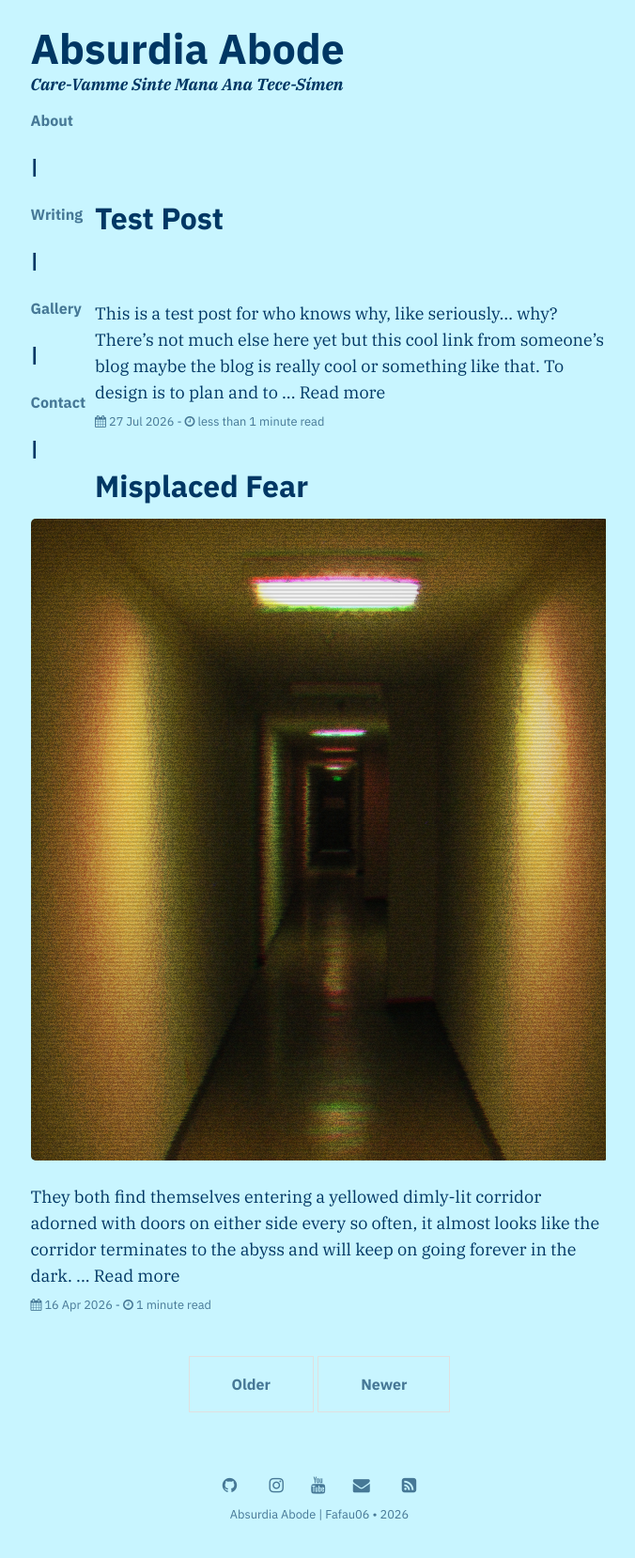
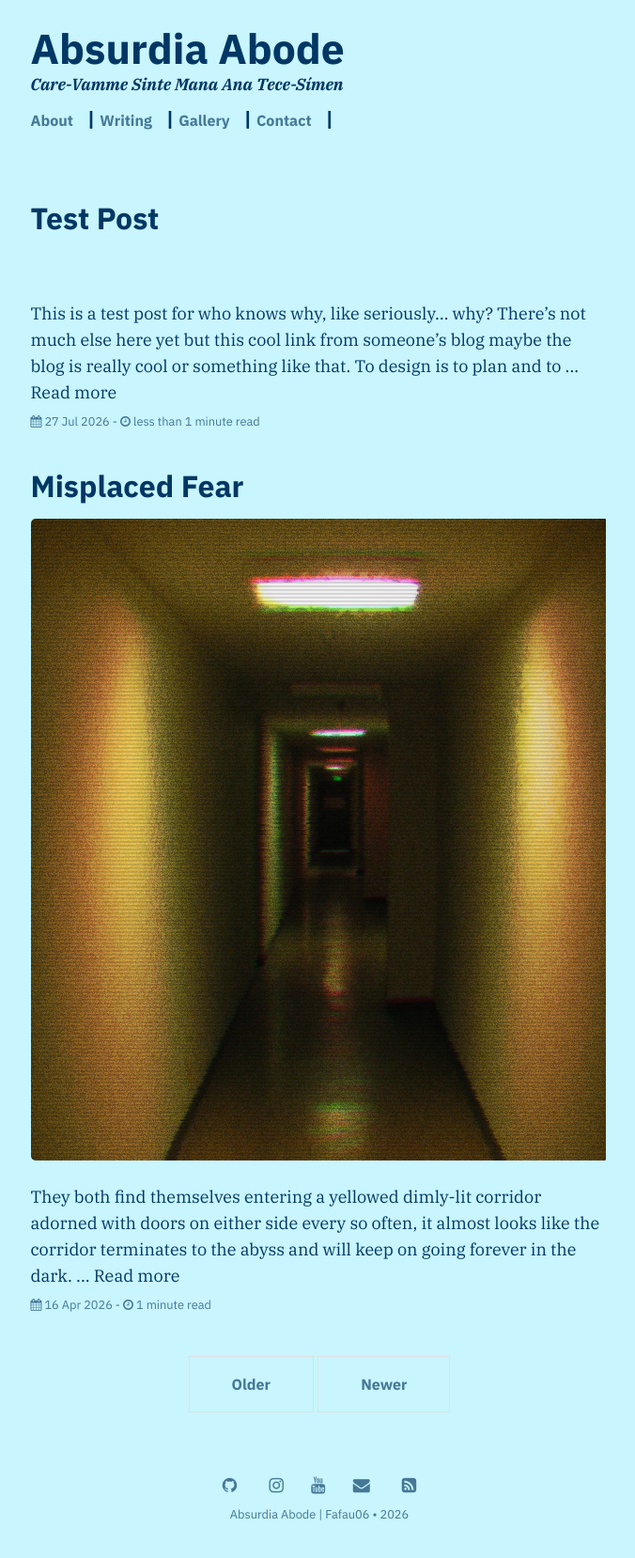
Before and after one commit to Fafau06/fafau06.github.io, a Jekyll site: the page built from index.html, in a window 1280 px wide. Shown: the whole page at 94% size, without its empty margins (300-976 px from the left). Built offline with Jekyll 4.4.1, drawn with Linux system fonts in a browser that asks for light colours; some web fonts are replaced; the list of posts is cut into pages by our own code.

Commit message:
Update menu.html

```diff
--- a/_includes/menu.html
+++ b/_includes/menu.html
@@ -2,7 +2,7 @@
 	<nav class="menu-content">
 		{% for item in site.data.settings.menu %}
 		<a href="{{ site.github.url }}/{{ item.url }}">{{ item.name }}</a>
-		<p>|</p>
+		<b>|</b>
 		{% endfor %}
 	</nav>
 	<hr>
```
